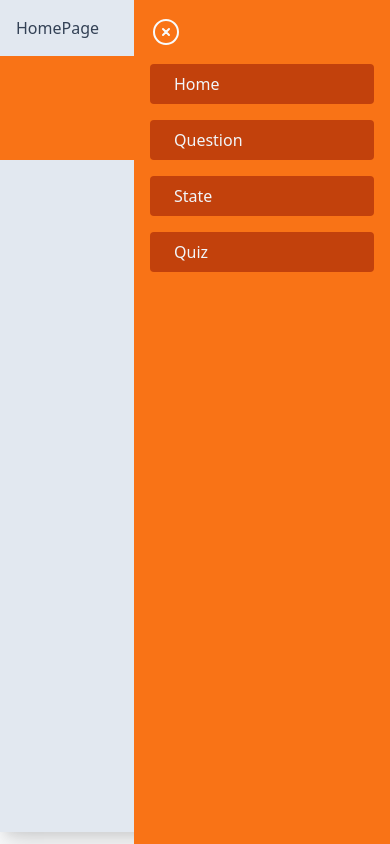
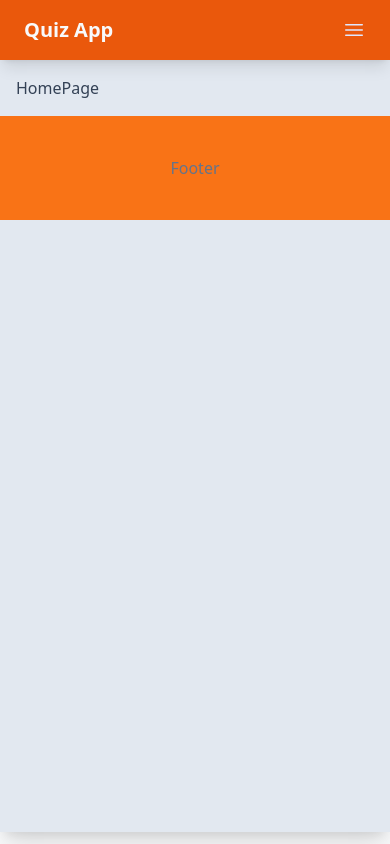
Before and after one commit to jinwoongBang/nextjs-13, a Next.js app in the folder nextjs13-quiz/: page / in a window 390 px wide. Built offline with nearby package versions, Linux system fonts and the light colour scheme.

Commit message:
feature : Drawer menu 네비게이션 반응형으로 적용

```diff
--- a/nextjs13-quiz/components/Header.tsx
+++ b/nextjs13-quiz/components/Header.tsx
@@ -1,10 +1,10 @@
 "use client";
 import Link from "next/link";
 import React, { useState } from "react";
-import { XCircleIcon } from "@heroicons/react/24/outline";
+import { Bars3Icon, XCircleIcon } from "@heroicons/react/24/outline";
 
 const Header = () => {
-  const [open, setOpen] = useState(true);
+  const [open, setOpen] = useState(false);
 
   const routes = [
     { title: "Home", path: "/" },
@@ -36,6 +36,29 @@
           ))}
         </div>
       </div>
+
+      <div className="flex justify-between items-center px-6 py-4 bg-orange-600">
+        <div
+          className={`text-slate-50 text-xl sm:text-4xl lg:text-2xl xl:text-4xl font-bold`}
+        >
+          Quiz App
+        </div>
+        <nav className={`space-x-8 hidden lg:flex`}>
+          {routes.map((route) => (
+            <Link
+              className="px-6 py-2 text-slate-100 rounded bg-orange-700"
+              href={route.path}
+              key={route.path}
+            >
+              {route.title}
+            </Link>
+          ))}
+        </nav>
+        <Bars3Icon
+          className={`lg:hidden stroke-indigo-100 w-6 h-6`}
+          onClick={() => setOpen(!open)}
+        />
+      </div>
     </header>
   );
 };
```
